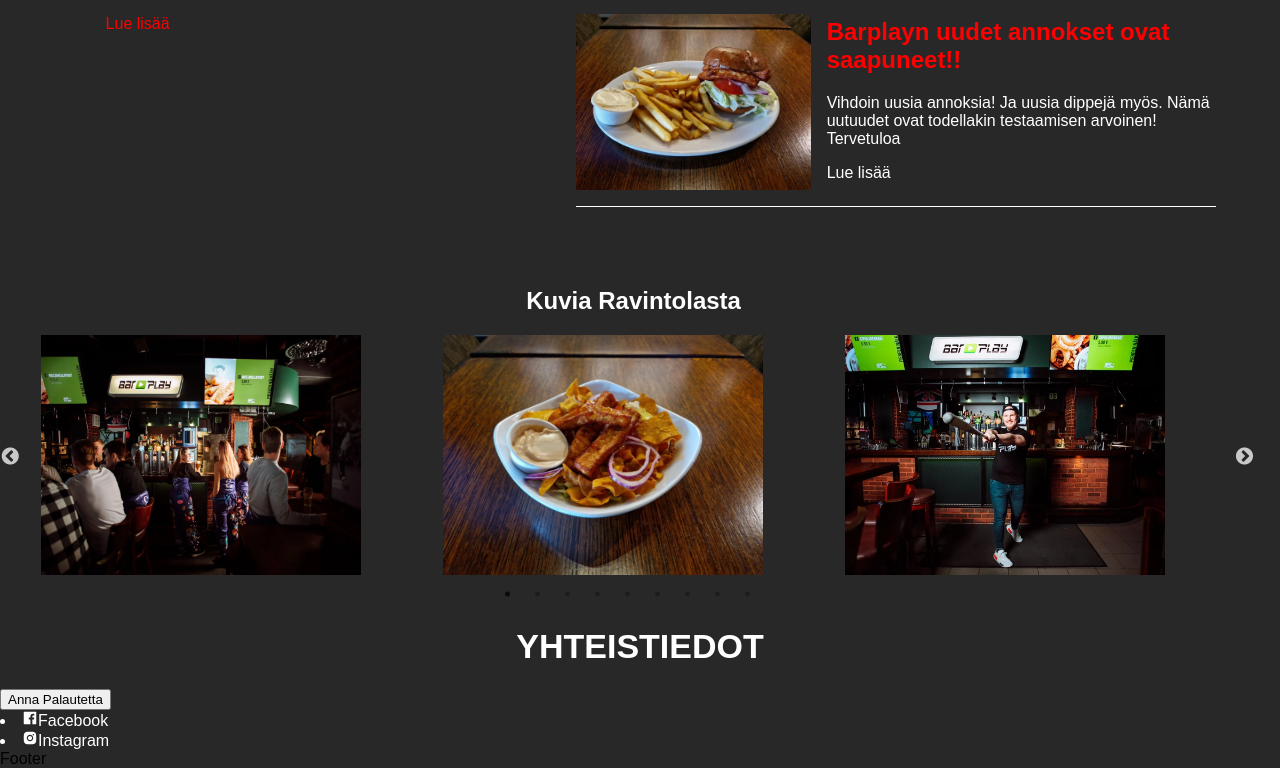
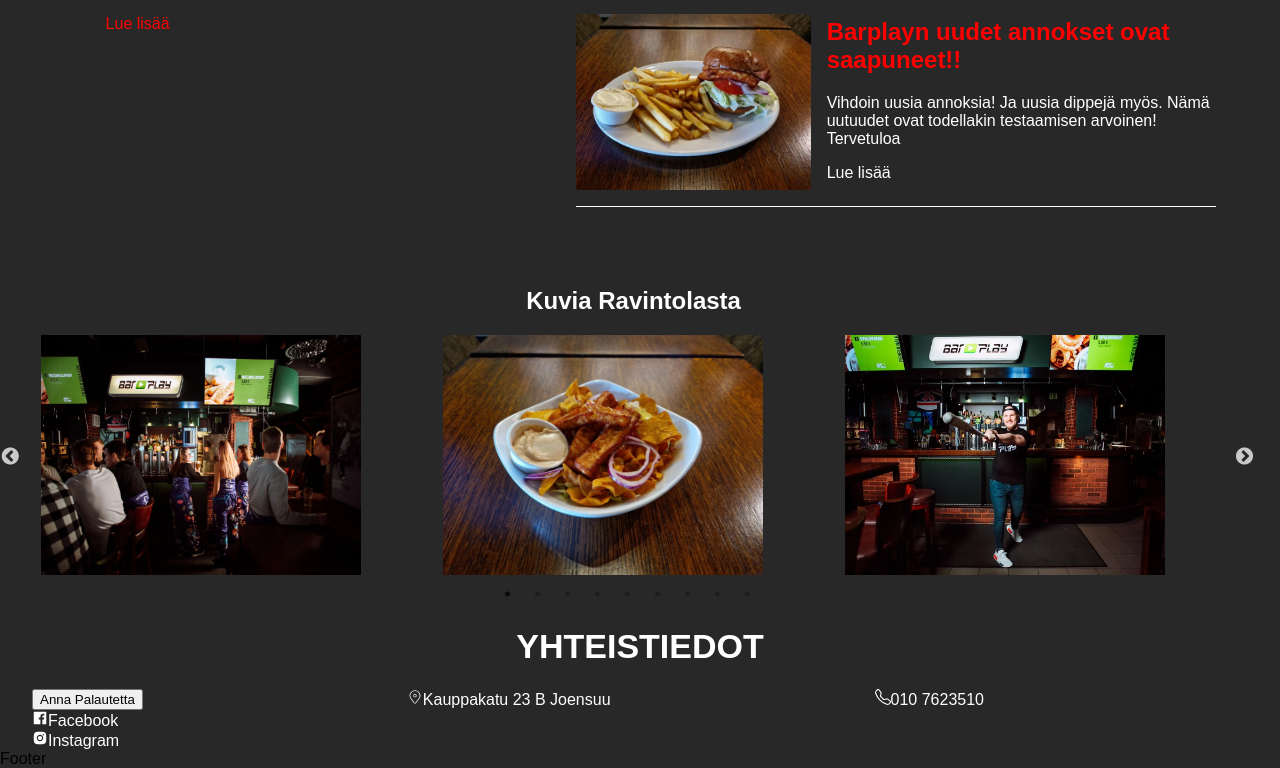
Before and after one commit to MarkusAP98/barplay02, a React (Create React App) app: page / in a window 1280 px wide. Shown: the part 2007-2775 px from the top of the page. Built offline with nearby package versions, Linux system fonts and the light colour scheme.

Commit message:
added icons

```diff
--- a/src/components/Contatct/Contact.css
+++ b/src/components/Contatct/Contact.css
@@ -2,6 +2,13 @@
     box-sizing: border-box;
     color: white;
 
+}
+
+.yhteistiedot__info {
+    display: flex;
+    list-style: none;
+    justify-content: space-between;
+    margin: 0rem 2rem;
 }
 
 .barplay__yhteistiedot h1 {
--- a/src/components/Contatct/Contact.js
+++ b/src/components/Contatct/Contact.js
@@ -1,6 +1,8 @@
 import React from "react";
 import "./Contact.css";
 import { AiFillFacebook, AiFillInstagram, AiFillMessage } from "react-icons/ai";
+import { CiLocationOn } from "react-icons/ci";
+import { BsTelephone } from "react-icons/bs";
 const Contact = () => {
   return (
     <div className="barplay__yhteistiedot">
@@ -12,8 +14,8 @@ const Contact = () => {
           <li>
             <a>
               <AiFillFacebook className="info_icon-fb" />
+            Facebook
             </a>
-            Facebook
           </li>
           <li>
             <a>
@@ -23,9 +25,23 @@ const Contact = () => {
           </li>
         </div>
         {/*--------karta--------- */}
-        <div className="info-karta"></div>
+        <div className="info-karta">
+          <li>
+            <a>
+              <CiLocationOn />
+            Kauppakatu 23 B Joensuu
+            </a>
+          </li>
+        </div>
         {/* --------soita------- */}
-        <div className="info-soita"></div>
+        <div className="info-soita">
+          <li>
+            <a>
+              <BsTelephone />
+              010 7623510
+            </a>
+          </li>
+        </div>
         {/* ------------aikataulu-------- */}
         <div className="info-aikataulu"></div>
       </div>
```
